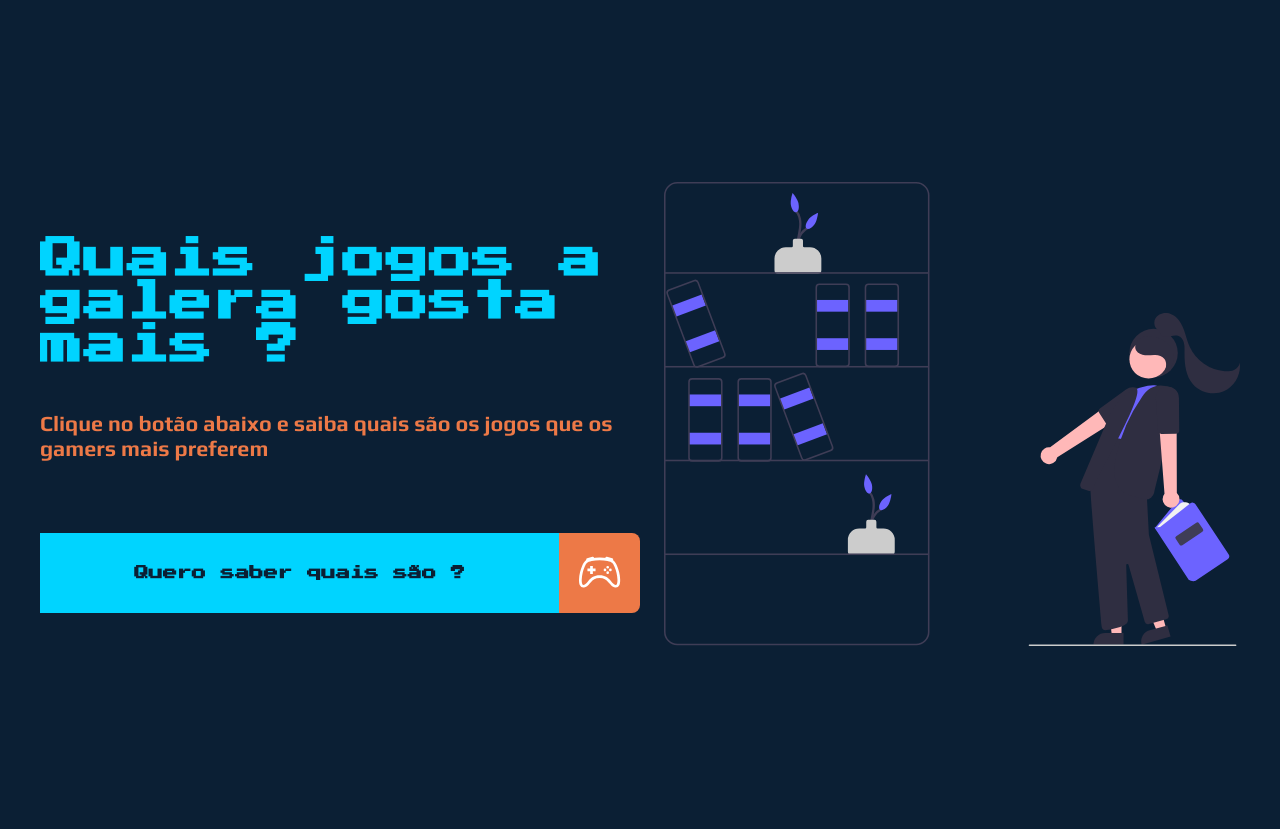
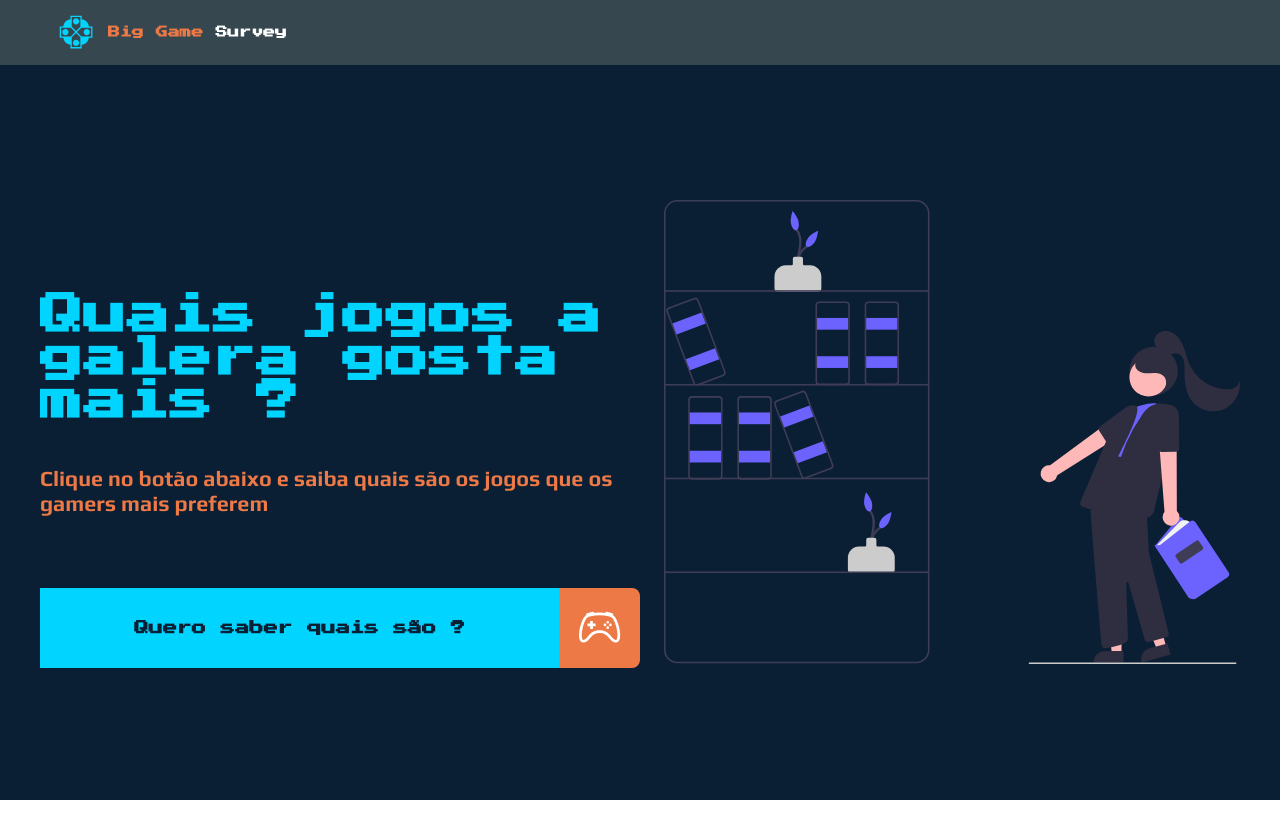
Before and after one commit to JoaoFernandoR/dspesquisa, a React (Create React App) app in the folder frontend/: page / in a window 1280 px wide. After the commit the page ends 800 px from the top, so only its background shows below. Built offline with nearby package versions, Linux system fonts and the light colour scheme.

Commit message:
Adicionando componente header

```diff
--- a/frontend/src/App.tsx
+++ b/frontend/src/App.tsx
@@ -2,18 +2,20 @@ import React from 'react'
 import { BrowserRouter, Route, Redirect, Switch } from 'react-router-dom'
 // CSS
 import './App.scss'
-// pages
+// Pages
 import Home from './pages/Home'
 import Tables from './pages/Tables'
-
+// Components
+import Header from './components/Header'
 
 const App = () => {
   return (
   <BrowserRouter>
+    <Header />
     <Switch>
-        <Route path="/" component={Home} exact />
-        <Route path="/tables" component={Tables} exact />
-        <Redirect to='/'/>
+      <Route path="/" component={Home} exact />
+      <Route path="/tables" component={Tables} exact />
+      <Redirect to='/'/>
     </Switch>
   </BrowserRouter>
   )
--- /dev/null
+++ b/frontend/src/components/Header/Header.scss
@@ -0,0 +1,22 @@
+#header {
+    background-color: #37474F;
+    padding: 1rem;
+
+    .header_info {
+        display: flex;
+        margin-left: 3rem;
+        align-items: center;
+
+        .icon {
+            color: var(--mainBlue);
+        }
+
+        h5 {
+            margin-left: 1rem;
+            color: white;
+            span {
+                color: var(--mainOrange);
+            }
+        }
+    }
+}
--- /dev/null
+++ b/frontend/src/components/Header/index.tsx
@@ -0,0 +1,17 @@
+import React from 'react'
+import { GiGamepadCross } from 'react-icons/gi'
+// CSS
+import './Header.scss'
+
+const Header = () => {
+    return (
+    <section id="header">
+        <div className="header_info">
+            <GiGamepadCross size="2.5rem" className="icon"/>
+            <h5> <span>Big Game</span> Survey</h5>
+        </div>
+    </section>
+    )
+}
+
+export default Header
--- a/frontend/src/pages/Home/Home.scss
+++ b/frontend/src/pages/Home/Home.scss
@@ -5,7 +5,7 @@
     .container_home {
 
     max-width: 1200px;
-    height: 100vh;
+    height: calc(100vh - 94px);
     margin: auto;
     display: flex;
     align-items: center;
--- a/frontend/src/pages/Home/index.tsx
+++ b/frontend/src/pages/Home/index.tsx
@@ -1,12 +1,11 @@
 import React from 'react'
 import { BsController} from 'react-icons/bs'
 import { Link } from 'react-router-dom'
-import data from '../../data/games'
+// import data from '../../data/games'
 // CSS
 import './Home.scss'
 
 const Home = () => {
-    {console.log(data)}
     return (
     <section id="home">
         <div className='container_home'>
```
Also changed, not shown: 1 other file (tests, documents, lock files or other folders).
